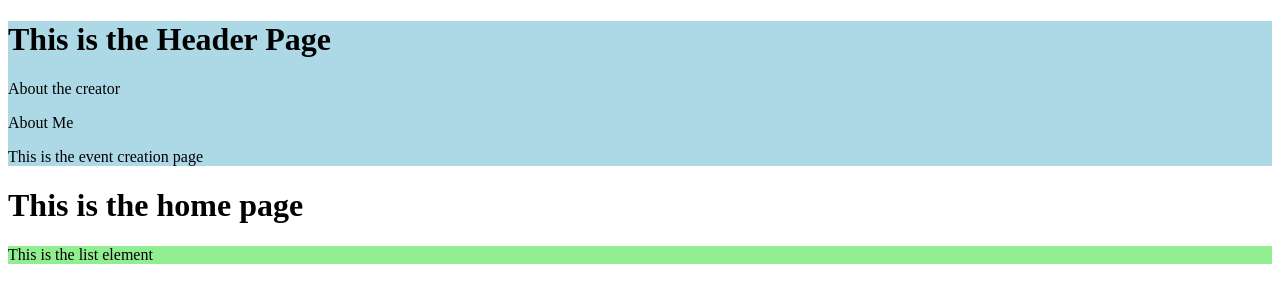
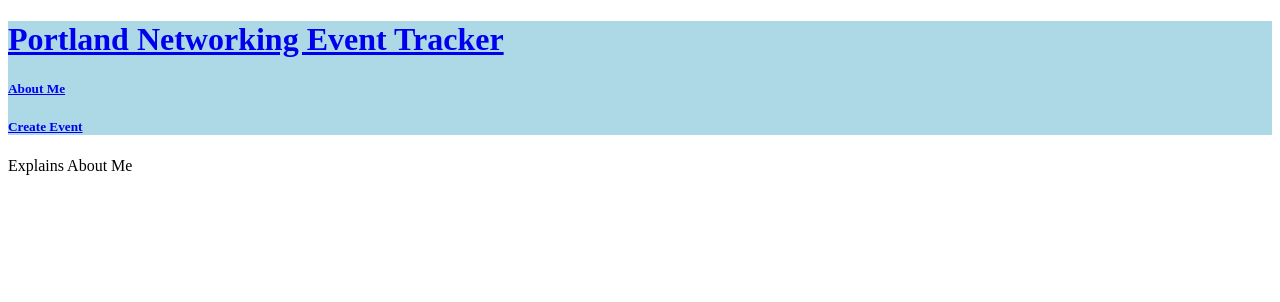
Before and after one commit to austinbhan/event-tracker, a React app: page /AboutMe in a window 1280 px wide. Shown: the top 302 px of the page. Built offline with nearby package versions, Linux system fonts and the light colour scheme.

Commit message:
Buttons and pages made

```diff
--- a/src/App.js
+++ b/src/App.js
@@ -1,25 +1,41 @@
 import {
   BrowserRouter as Router,
+  Routes,
+  Route,
+  Link
 } from 'react-router-dom';
 import styles from './App.css';
-import List from './Components/List.js';
+import ListPage from './Components/ListPage';
 import CreateEvent from './Components/CreateEvent';
+import AboutMe from './Components/AboutMe';
 
 export default function App() {
   return(
-    <div className="App">
-      <div className={styles.header}>
-        <h1>This is the Header Page</h1>
-        <p>About the creator</p>
-        <p>About Me</p>
-        <CreateEvent />
+    <Router>
+
+      <div className="App">
+        <div className={styles.header}>
+          <Link to ="/">
+            <h1>Portland Networking Event Tracker</h1>
+          </Link>
+          <Link to="/AboutMe">
+            <h5>About Me</h5>
+          </Link>
+          <Link to="CreateEvent">
+            <h5>Create Event</h5>
+          </Link>
+        </div>
+        <div className={styles.routes}>
+          <Routes>
+            <Route path="/"
+              element={<ListPage />} />
+            <Route path="/AboutMe"
+              element={<AboutMe />}/>
+            <Route path="/CreateEvent"
+              element={<CreateEvent />} />
+          </Routes>
+        </div>
       </div>
-      <Router>
-        <h1>This is the home page</h1>
-        <div className={styles.container}>
-          <List />
-        </div>
-      </Router>
-    </div>
+    </Router>
   );
 }
--- /dev/null
+++ b/src/Components/AboutMe.js
@@ -0,0 +1,9 @@
+import styles from '../App.css';
+
+export default function AboutMe() {
+  return (
+    <div className={styles.button}>
+            Explains About Me
+    </div>
+  );
+}
--- /dev/null
+++ b/src/Components/ListPage.js
@@ -0,0 +1,13 @@
+import styles from '../App.css';
+import List from './List.js';
+
+export default function ListPage() {
+  return (
+    <>
+      <h1>This is the List page</h1>
+      <div className={styles.container}>
+        <List />
+      </div>
+    </>
+  );
+}
```
